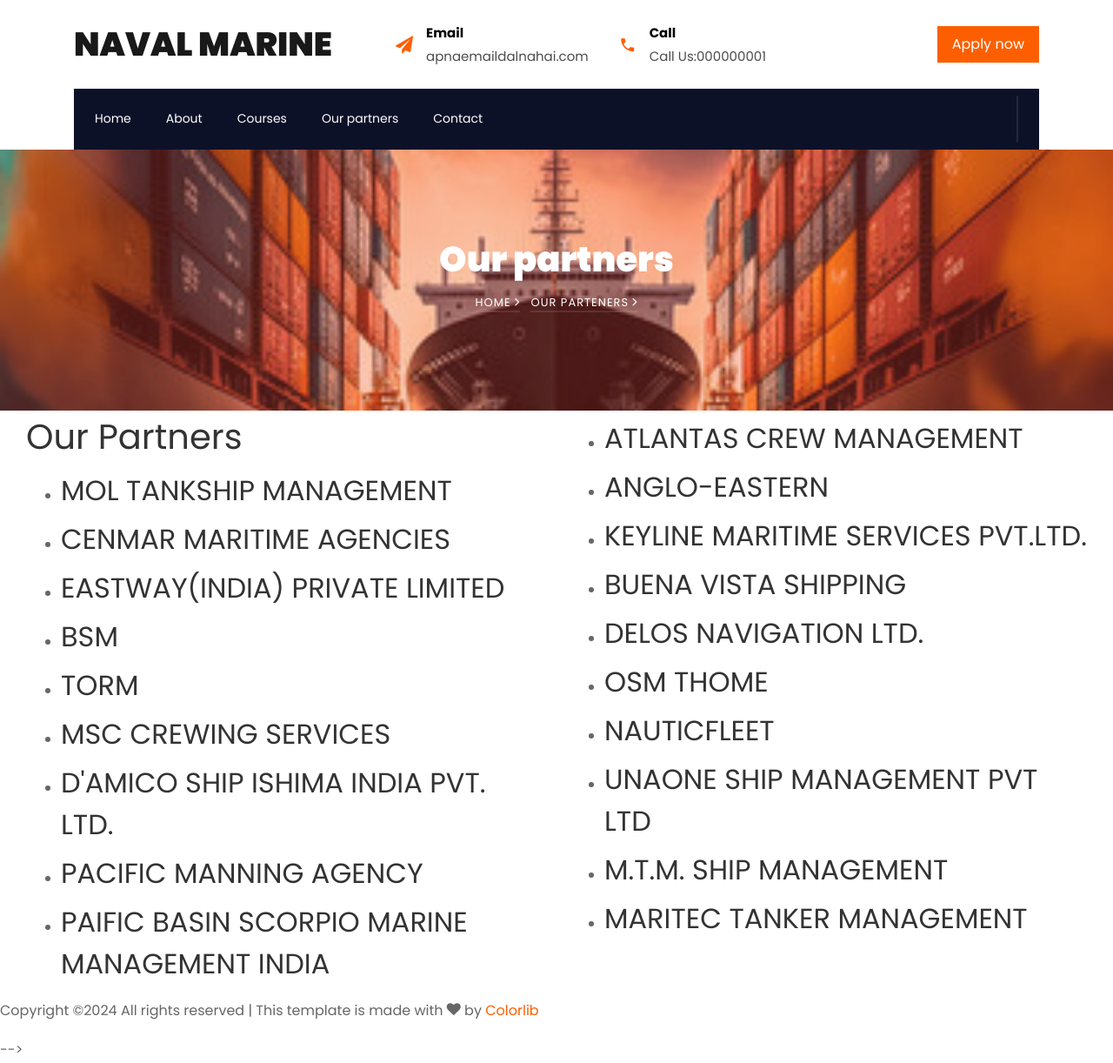
After one commit to pushpraj-rmx/fox, a PHP site: page /our-partners.php in a window 1280 px wide. The commit adds this page. Shown: the whole page at 87% size. Run offline with PHP 8.4, Linux system fonts and the light colour scheme; some libraries are stand-ins or nearby versions; some web fonts are replaced.

Commit message:
git not working

```diff
--- a/includes/header.php
+++ b/includes/header.php
@@ -48,7 +48,8 @@
 	        	<li class="nav-item"><a href="index.php" class="nav-link pl-0">Home</a></li>
 	        	<li class="nav-item"><a href="about.php" class="nav-link">About</a></li>
 	        	<li class="nav-item"><a href="courses.php" class="nav-link">Courses</a></li>
-	          <li class="nav-item"><a href="contact.php" class="nav-link">Contact</a></li>
+	        	<li class="nav-item"><a href="blog-single.php" class="nav-link">Our partners</a></li>
+	            <li class="nav-item"><a href="contact.php" class="nav-link">Contact</a></li>
 	        </ul>
 	      </div>
 	    </div>
--- a/index.php
+++ b/index.php
@@ -35,7 +35,7 @@
           <div class="col-md-6 ftco-animate">
             <h1 class="mb-4">A premier maritime training Institute in India</h1>
             <p>Successful completion of a programme qualifies a student to appear for their respective Certificate of Competency Examination.</p>
-            <p><a href="#" class="btn btn-primary px-4 py-3 mt-3">apply</a></p>
+            <p><a href="#" class="btn btn-primary px-4 py-3 mt-3">Apply Now</a></p>
           </div>
         </div>
         </div>
--- /dev/null
+++ b/our-partners.php
@@ -0,0 +1,97 @@
+<!DOCTYPE html>
+<html lang="en">
+  <head>
+    <title>Naval Marine</title>
+    <meta charset="utf-8">
+    <meta name="viewport" content="width=device-width, initial-scale=1, shrink-to-fit=no">
+
+    <link href="https://fonts.googleapis.com/css?family=Poppins:200,300,400,500,600,700,800,900&display=swap" rel="stylesheet">
+
+    <link rel="stylesheet" href="css/open-iconic-bootstrap.min.css">
+    <link rel="stylesheet" href="css/animate.css">
+
+    <link rel="stylesheet" href="css/owl.carousel.min.css">
+    <link rel="stylesheet" href="css/owl.theme.default.min.css">
+    <link rel="stylesheet" href="css/magnific-popup.css">
+
+    <link rel="stylesheet" href="css/aos.css">
+
+    <link rel="stylesheet" href="css/ionicons.min.css">
+
+    <link rel="stylesheet" href="css/flaticon.css">
+    <link rel="stylesheet" href="css/icomoon.css">
+    <link rel="stylesheet" href="css/style.css">
+  </head>
+  <body>
+  <?php include 'includes/header.php'?>
+
+    <!-- END nav -->
+
+    <section class="hero-wrap hero-wrap-2" style="background-image: url('images/bg_1.jpg');">
+      <div class="overlay"></div>
+      <div class="container">
+        <div class="row no-gutters slider-text align-items-center justify-content-center">
+          <div class="col-md-9 ftco-animate text-center">
+            <h1 class="mb-2 bread">Our partners</h1>
+             <p class="breadcrumbs"><span class="mr-2"><a href="index.php">Home <i class="ion-ios-arrow-forward"></i></a></span>   <span>Our parteners <i class="ion-ios-arrow-forward"></i></span></p>
+          </div>
+        </div>
+      </div>
+    </section>
+    <section>
+      <div class="col-md-12 d-flex ">
+        <div class="container" style="d-flexjustify-content:center; align-items: center;">
+         <h1>Our Partners</h1>
+         <ul>
+          <li><h2>MOL TANKSHIP MANAGEMENT</h2></li>
+          <li><h2>CENMAR MARITIME AGENCIES</h2></li>
+          <li><h2>EASTWAY(INDIA) PRIVATE LIMITED</h2></li>
+          <li><h2>BSM</h2></li>
+          <li><h2>TORM</h2></li>
+          <li><h2>MSC CREWING SERVICES</h2></li>
+          <li><h2>D'AMICO SHIP ISHIMA INDIA PVT. LTD.</h2></li>
+          <li><h2>PACIFIC MANNING AGENCY</h2></li>
+          <li><h2>PAIFIC BASIN SCORPIO MARINE MANAGEMENT INDIA </h2></li>
+         </ul>
+        </div>
+        <br>
+        <div class="container">
+          <h1></h1>
+          <ul>
+            <li><h2>ATLANTAS CREW MANAGEMENT</h2></li>
+            <li><h2>ANGLO-EASTERN</h2></li>
+            <li><h2>KEYLINE MARITIME SERVICES PVT.LTD.</h2></li>
+            <li><h2>BUENA VISTA SHIPPING</h2></li>
+            <li><h2>DELOS NAVIGATION LTD.</h2></li>
+            <li><h2>OSM THOME</h2></li>
+            <li><h2>NAUTICFLEET</h2></li>
+            <li><h2>UNAONE SHIP MANAGEMENT PVT LTD</h2></li>
+            <li><h2>M.T.M. SHIP MANAGEMENT</h2></li>
+            <li><h2>MARITEC TANKER MANAGEMENT</h2></li>
+          </ul>
+        </div>
+      </div>
+    </section>
+
+
+
+    <!-- <?php include 'includes/footer.php'?> -->
+
+  <script src="js/jquery.min.js"></script>
+  <script src="js/jquery-migrate-3.0.1.min.js"></script>
+  <script src="js/popper.min.js"></script>
+  <script src="js/bootstrap.min.js"></script>
+  <script src="js/jquery.easing.1.3.js"></script>
+  <script src="js/jquery.waypoints.min.js"></script>
+  <script src="js/jquery.stellar.min.js"></script>
+  <script src="js/owl.carousel.min.js"></script>
+  <script src="js/jquery.magnific-popup.min.js"></script>
+  <script src="js/aos.js"></script>
+  <script src="js/jquery.animateNumber.min.js"></script>
+  <script src="js/scrollax.min.js"></script>
+  <script src="https://maps.googleapis.com/maps/api/js?key=AIzaSyBVWaKrjvy3MaE7SQ74_uJiULgl1JY0H2s&sensor=false"></script>
+  <script src="js/google-map.js"></script>
+  <script src="js/main.js"></script>
+
+  </body>
+</html>
```
Also changed, not shown: blog-single.html (renamed from blog-single.php, +148 -4 lines).
